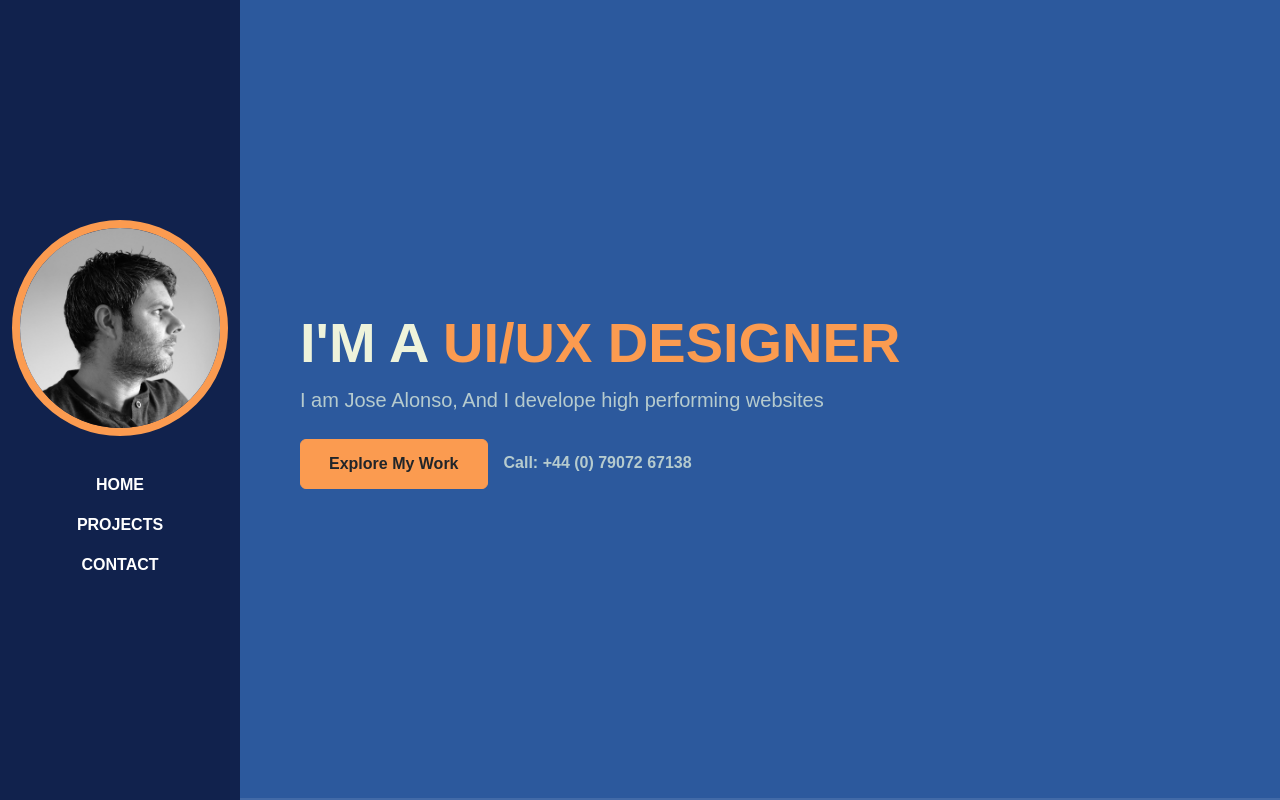
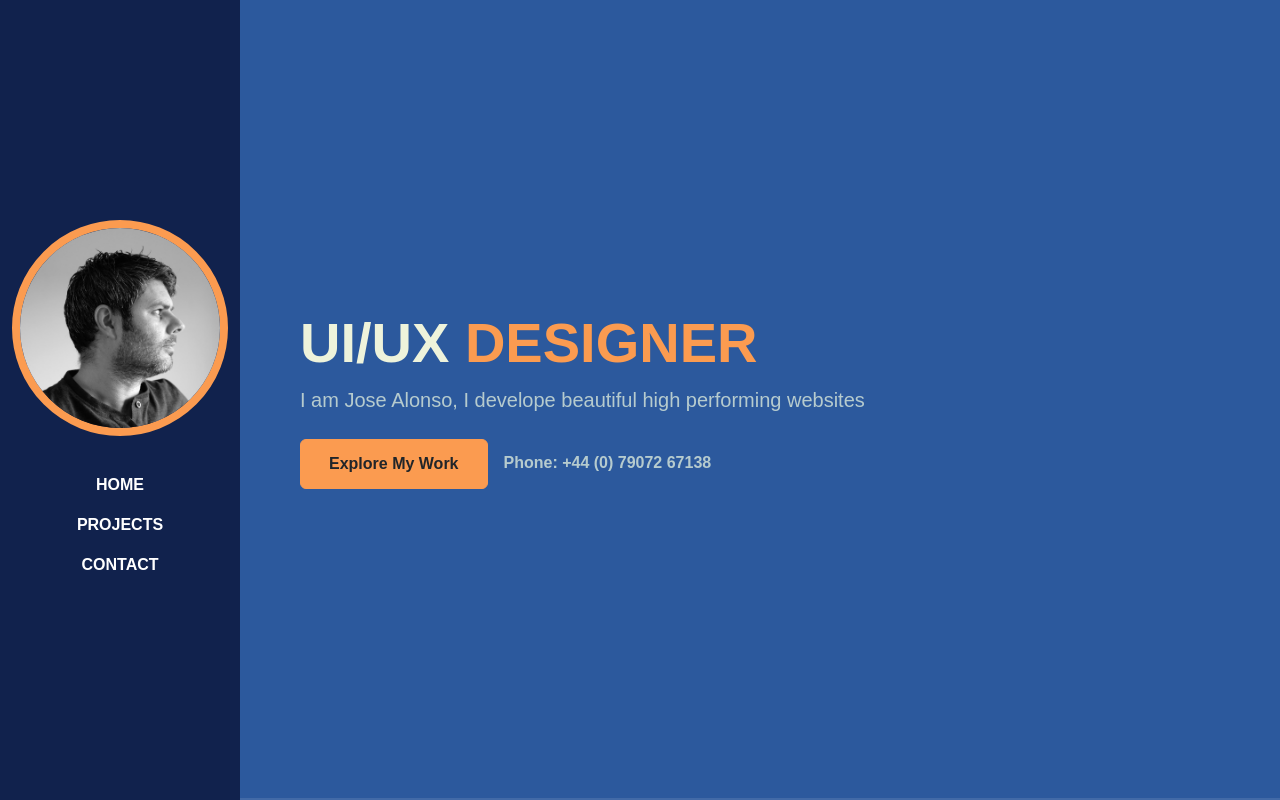
Before and after one commit to turquele/react-portfolio, a React (Create React App) app: page / in a window 1280 px wide. Built offline with nearby package versions, Linux system fonts and the light colour scheme; a web font is replaced by a local one.

Commit message:
Changed wording in home page

```diff
--- a/src/pages/Home.js
+++ b/src/pages/Home.js
@@ -8,10 +8,10 @@ function Home() {
         <div className="container">
           <div className="row">
             <div className="col-lg-8">
-              <h1 className="display-4 fw-bold">I'M A <span className="text-brand">UI/UX DESIGNER</span></h1>
-              <p className="lead mt-2 mb-4">I am Jose Alonso, And I develope high performing websites</p>
+              <h1 className="display-4 fw-bold">UI/UX <span className="text-brand">DESIGNER</span></h1>
+              <p className="lead mt-2 mb-4">I am Jose Alonso, I develope beautiful high performing websites</p>
               <a href="/projects" className="btn btn-brand me-3">Explore My Work</a>
-              <a href="#" className="link-custom">Call: +44 (0) 79072 67138</a>
+              <a href="#" className="link-custom">Phone: +44 (0) 79072 67138</a>
             </div>
           </div>
         </div>
```
